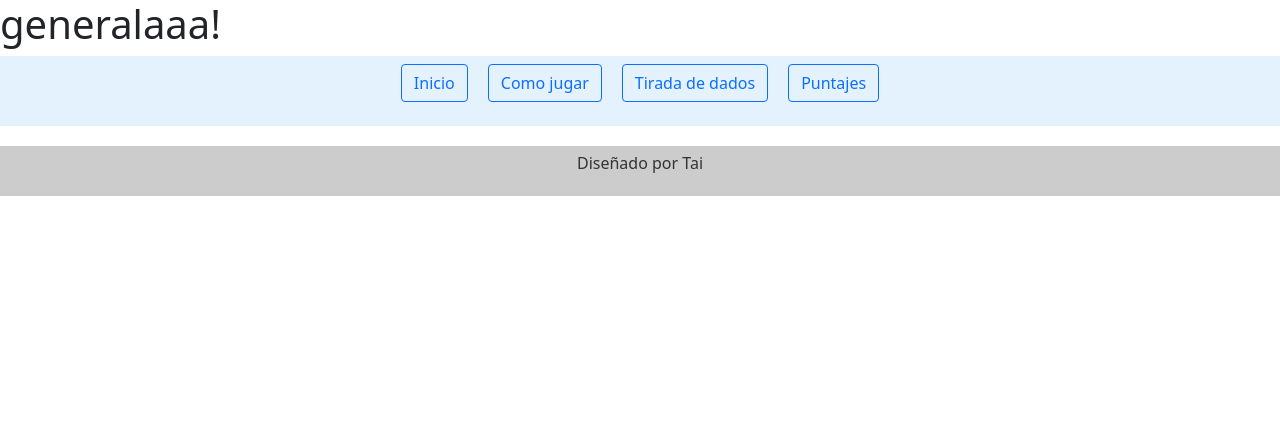
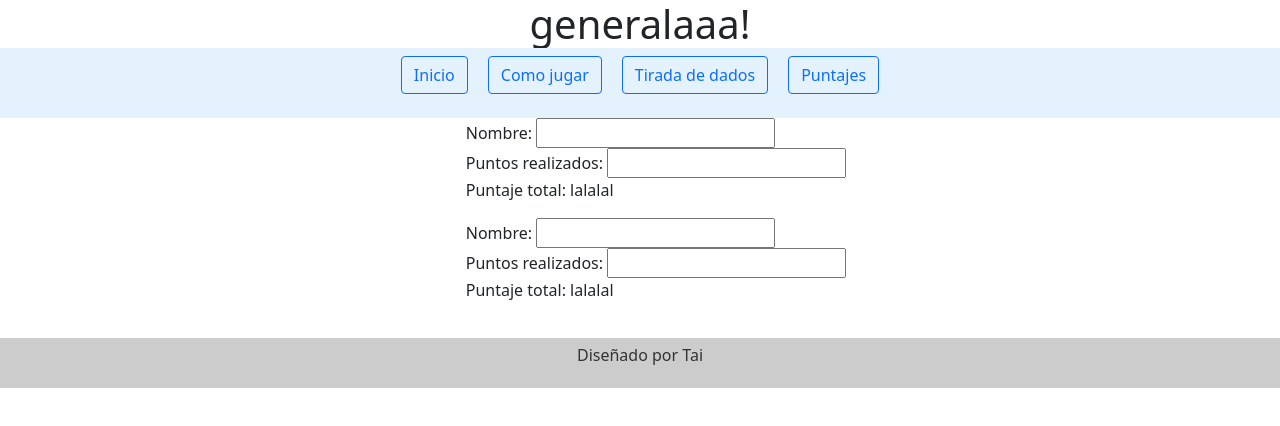
Before and after one commit to taiiel/tpintegrador, a plain HTML site: page puntajes.html in a window 1280 px wide. Drawn offline with nearby package versions, Linux system fonts and the light colour scheme.

Commit message:
pagina basica

```diff
--- a/css/generala.css
+++ b/css/generala.css
@@ -36,3 +36,19 @@ footer {
     margin: auto;
     max-width: max-content;
 }
+
+.infoPrincipal {
+    display: grid;
+    place-items: center;
+    margin: auto;
+
+}
+
+.formJugadores {
+    list-style: none;
+}
+
+.tiradaDeDados {
+    display: grid;
+    place-items: center;
+}
--- a/puntajes.html
+++ b/puntajes.html
@@ -14,7 +14,7 @@
     <header>
         <div class="holder">
             <!-- img src="img/mugiwara.png" width="100" alt="mugiwaras"-->
-            <h1> generalaaa! </h1>
+            <h1 class="tituloEncabezado"> generalaaa! </h1>
         </div>
     </header>
 
@@ -29,8 +29,41 @@
         </div>
     </nav>
 
-    <main class="holder">
-
+    <main>
+        <div class="infoPrincipal">
+            <form class="formJugador">
+                <ul class="formJugadores">
+                    <li>
+                        <label for="name">Nombre:</label>
+                        <input type="text" id="name" name="user_name" />
+                    </li>
+                    <li>
+                        <label for="puntos">Puntos realizados:</label>
+                        <input id="puntosRealizados" name="puntaje" />
+                    </li>
+                    <li>
+                        <label for="msg">Puntaje total:</label>
+                        <output>lalalal</output>
+                    </li>
+                </ul>
+            </form>
+            <form class="formJugador">
+                <ul class="formJugadores">
+                    <li>
+                        <label for="name">Nombre:</label>
+                        <input type="text" id="name" name="user_name" />
+                    </li>
+                    <li>
+                        <label for="puntos">Puntos realizados:</label>
+                        <input id="puntosRealizados" name="puntaje" />
+                    </li>
+                    <li>
+                        <label for="msg">Puntaje total:</label>
+                        <output>lalalal</output>
+                    </li>
+                </ul>
+            </form>
+        </div>
     </main>
 
     <footer>
```
Also changed, not shown: index.html (+9 -3 lines), instrucciones.html (+17 -3 lines), tiradas.html (+6 -4 lines).
